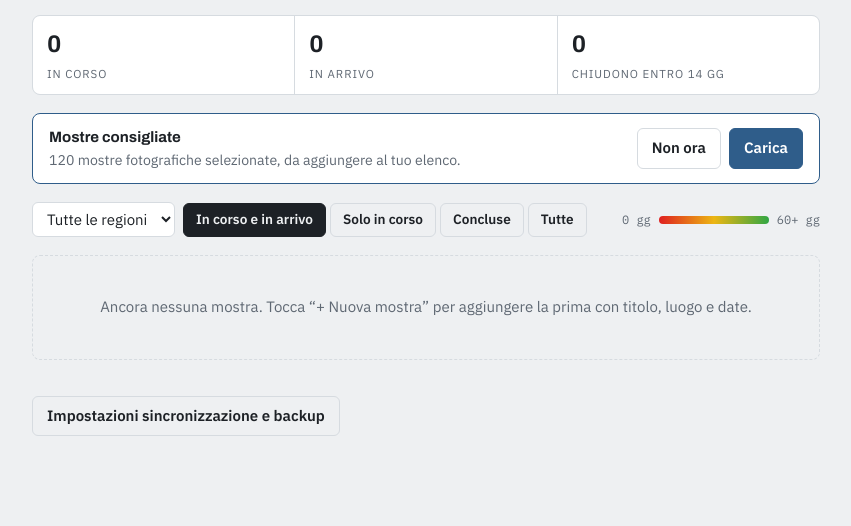
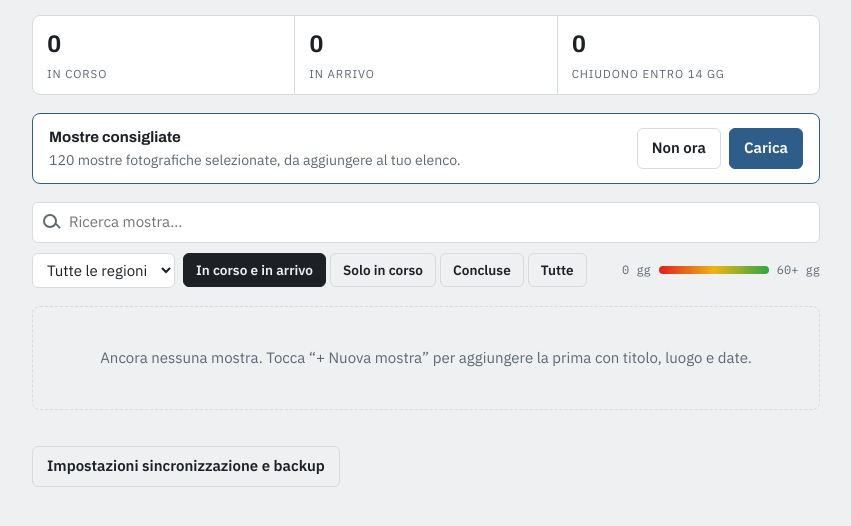
Before and after one commit to phmarcopastore/Marco, a plain HTML site: page index.html in a window 1280 px wide. Shown: the part 96-622 px from the top of the page, without its empty margins (214-1065 px from the left). Drawn offline with Linux system fonts and the light colour scheme.

Commit message:
Add files via upload

```diff
--- a/index.html
+++ b/index.html
@@ -102,6 +102,11 @@ textarea { min-height: 64px; resize: vertical; }
 .banner b { display: block; font-family: var(--font-display); }
 .banner span { font-size: 0.88rem; color: var(--muted); }
 .banner .btns { display: flex; gap: 8px; flex: 0 0 auto; }
+.search { position: relative; display: flex; align-items: center; margin-bottom: -8px; }
+.search input { background: var(--surface); padding-left: 36px; padding-right: 96px; -webkit-appearance: none; appearance: none; }
+.search::before { content: ""; position: absolute; left: 12px; width: 14px; height: 14px; border: 2px solid var(--muted); border-radius: 50%; box-sizing: border-box; pointer-events: none; transform: translate(-1px, -1px); }
+.search::after { content: ""; position: absolute; left: 23px; top: calc(50% + 3px); width: 6px; height: 2px; background: var(--muted); transform: rotate(45deg); pointer-events: none; }
+.search-count { position: absolute; right: 36px; font-size: 0.75rem; color: var(--muted); font-family: var(--font-mono); pointer-events: none; }
 .filters { display: flex; gap: 8px; flex-wrap: wrap; align-items: center; }
 select { font: inherit; color: var(--ink); background: var(--surface); border: 1px solid var(--line); border-radius: 6px; padding: 6px 10px; min-height: 34px; max-width: 100%; }
 .panel select { background: var(--bg); min-height: 40px; width: 100%; }
@@ -214,6 +219,11 @@ select { font: inherit; color: var(--ink); background: var(--surface); border: 1
       <button type="submit" class="primary" id="btnSave">Salva</button>
     </div>
   </form>
+
+  <div class="search">
+    <input type="search" id="q" placeholder="Ricerca mostra…" aria-label="Ricerca mostra per parola chiave nel titolo" autocomplete="off" spellcheck="false" enterkeyhint="search">
+    <span class="search-count" id="qCount" aria-live="polite"></span>
+  </div>
 
   <div class="toolbar">
     <div class="filters">
@@ -345,7 +355,16 @@ select { font: inherit; color: var(--ink); background: var(--surface); border: 1
   // ---------- render ----------
   let filter = ls.get(K_FILTER, 'active');
   let region = ls.get('mostre.region', '');
+  let query = '';                   // ricerca per parola chiave nei titoli (non salvata)
   let editingId = null, confirmId = null;
+  // minuscole e senza accenti, così «citta» trova «Città»
+  function fold(s) { return String(s || '').normalize('NFD').replace(/[̀-ͯ]/g, '').toLowerCase(); }
+  function matchesQuery(m) {
+    const words = fold(query).split(/\s+/).filter(Boolean);
+    if (!words.length) return true;
+    const t = fold(m.title);
+    return words.every((w) => t.includes(w));
+  }
   function el(tag, cls, text) { const e = document.createElement(tag); if (cls) e.className = cls; if (text != null) e.textContent = text; return e; }
   function showStatus(t) { $('status').textContent = t || ''; }
 
@@ -371,13 +390,15 @@ select { font: inherit; color: var(--ink); background: var(--surface); border: 1
     names.forEach((r) => sel.append(new Option(r + ' (' + (counts[r] || 0) + ')', r)));
     sel.value = region;
 
-    const shown = rows.filter(({ m, s }) => (!region || (regionOf(m) || 'Senza regione') === region) && (filter === 'all' ? true : filter === 'on' ? s.status === 'on' : filter === 'ended' ? s.status === 'ended' : s.status !== 'ended'));
+    const shown = rows.filter(({ m, s }) => (!region || (regionOf(m) || 'Senza regione') === region) && (filter === 'all' ? true : filter === 'on' ? s.status === 'on' : filter === 'ended' ? s.status === 'ended' : s.status !== 'ended') && matchesQuery(m));
     shown.sort((a, b) => filter === 'ended' ? b.m.end.localeCompare(a.m.end) : a.m.end.localeCompare(b.m.end) || a.m.start.localeCompare(b.m.start));
+    const searching = query.trim() !== '';
+    $('qCount').textContent = searching ? shown.length + (shown.length === 1 ? ' risultato' : ' risultati') : '';
 
     const list = $('list');
     list.replaceChildren();
     if (!shown.length) {
-      list.append(el('div', 'empty', rows.length ? 'Nessuna mostra in questo filtro.' : 'Ancora nessuna mostra. Tocca “+ Nuova mostra” per aggiungere la prima con titolo, luogo e date.'));
+      list.append(el('div', 'empty', searching ? 'Nessun titolo contiene «' + query.trim() + '» con i filtri attuali. Prova un’altra parola o il filtro “Tutte”.' : rows.length ? 'Nessuna mostra in questo filtro.' : 'Ancora nessuna mostra. Tocca “+ Nuova mostra” per aggiungere la prima con titolo, luogo e date.'));
       return;
     }
     for (const { m, s } of shown) {
@@ -475,6 +496,8 @@ select { font: inherit; color: var(--ink); background: var(--surface); border: 1
 
   document.querySelectorAll('.tabs button').forEach((b) => b.addEventListener('click', () => { filter = b.dataset.filter; ls.set(K_FILTER, filter); render(); }));
   $('regionFilter').addEventListener('change', (e) => { region = e.target.value; ls.set('mostre.region', region); render(); });
+  $('q').addEventListener('input', (e) => { query = e.target.value; render(); });
+  $('q').addEventListener('keydown', (e) => { if (e.key === 'Escape') { e.target.value = ''; query = ''; render(); } else if (e.key === 'Enter') e.target.blur(); });
   REGIONS.forEach((r) => $('fRegion').append(new Option(r, r)));
 
   // ---------- sincronizzazione con GitHub Gist ----------
--- a/sw.js
+++ b/sw.js
@@ -1,6 +1,6 @@
 // Service worker: l'app funziona anche offline.
 // Cambia VERSION quando aggiorni i file, così i telefoni scaricano la nuova versione.
-const VERSION = 'mostre-v3';
+const VERSION = 'mostre-v4';
 const SHELL = ['./', 'index.html', 'manifest.webmanifest', 'icon.svg', 'icon-180.png', 'icon-192.png', 'icon-512.png'];
 
 self.addEventListener('install', (e) => {
```
